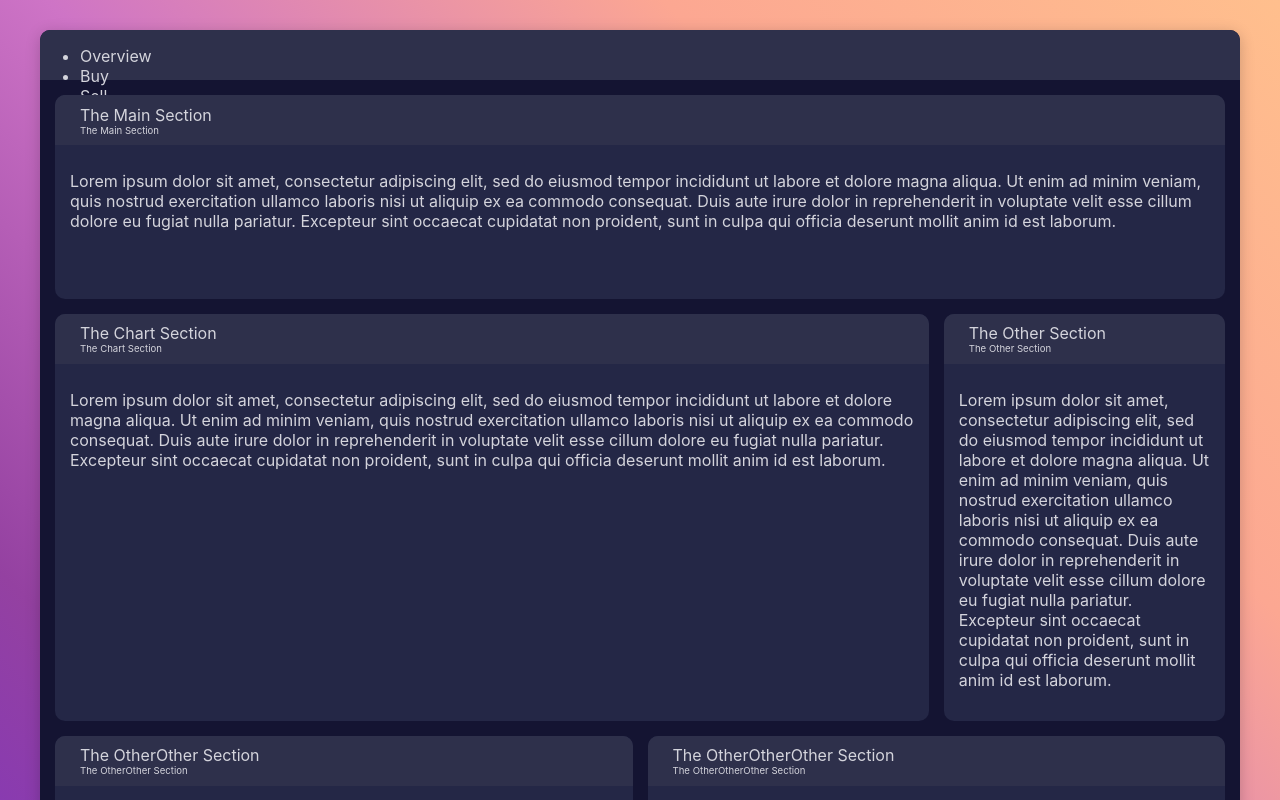
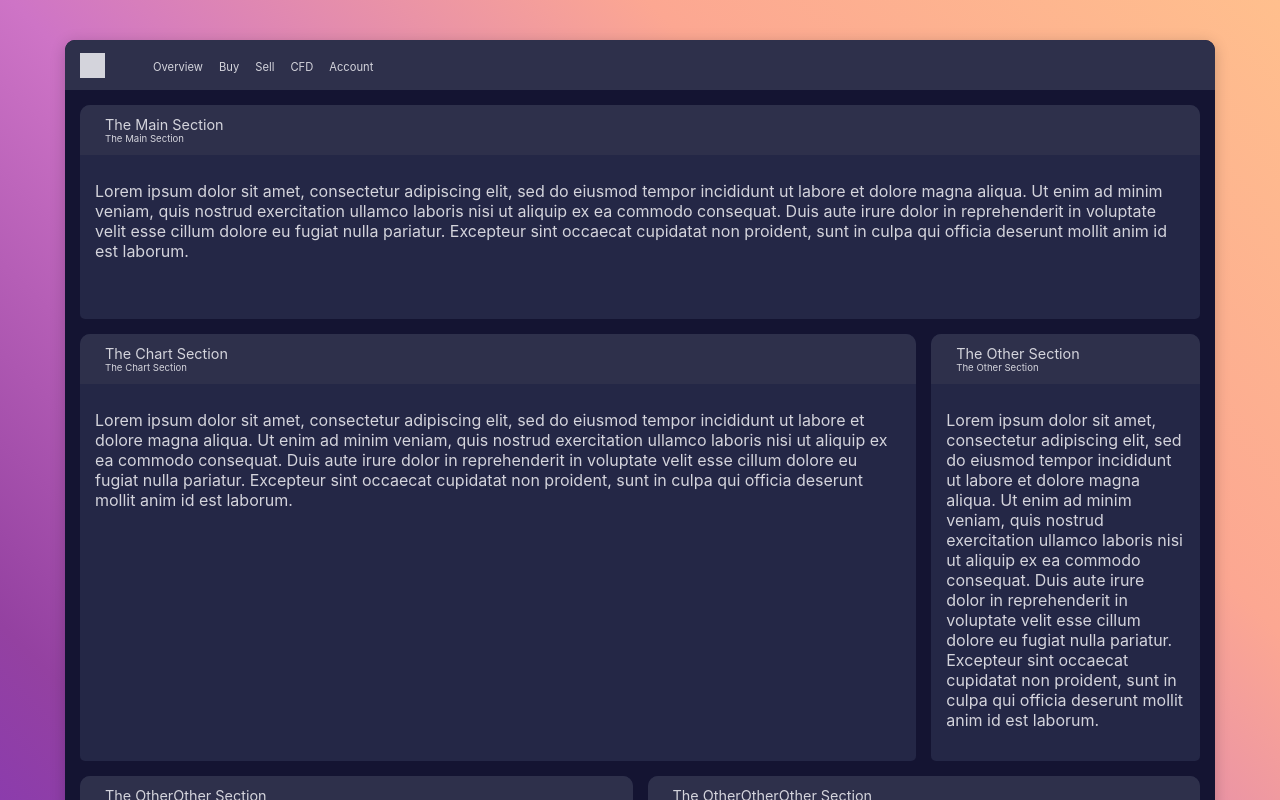
Before and after one commit to tywi6665/M3, a React (Create React App) app: page / in a window 1280 px wide. Shown: the top 800 px of the page. Built offline with nearby package versions, Linux system fonts and the light colour scheme.

Commit message:
styling changes

```diff
--- a/src/App.scss
+++ b/src/App.scss
@@ -2,19 +2,20 @@ $silver: #d4d4dc;
 $background-color: rgb(20,20,50);
 $dark-slate: rgb(36,39,70);
 $light-slate: rgb(46,48,75);
-$border-radius: 10px;
+$border-top-radius: 10px;
+$border-bottom-radius: 5px;
 
 
 .app {
     background: linear-gradient(45deg, rgba(118,48,201,1) 0%, rgba(148,65,161,1) 25%, rgba(206,116,198,1) 50%, rgba(252,167,146,1) 75%, rgba(255,191,141,1) 100%);
     color: #d4d4dc;
-    padding: 15px 25px;
+    padding: 10px 10px;
 
     .master-container {
         background: $background-color;
         margin: 15px;
         padding: 65px 15px 15px 15px;
-        border-radius: $border-radius;
+        border-radius: $border-top-radius;
         position: relative;
         display: grid;
         grid-template-columns: 1fr;
@@ -27,17 +28,40 @@ $border-radius: 10px;
             background: $light-slate;
             width: 100%;
             height: 50px;
-            border-top-left-radius: $border-radius;
-            border-top-right-radius: $border-radius;
+            display: flex;
+            align-items: center;
+            border-top-left-radius: $border-top-radius;
+            border-top-right-radius: $border-top-radius;
             position: absolute;
             top: 0;
             left: 0;
+
+            .logo {
+                background: $silver;
+                height: 25px;
+                width: 25px;
+                margin-left: 15px;
+            }
+
+            ul {
+                list-style: none;
+
+                li {
+                    display: inline;
+                    margin: 0 8px;
+                    font-size: 0.7em;
+                }
+            }
         }
 
         .container {
             background: $dark-slate;
             padding: 60px 15px 15px 15px;
-            border-radius: $border-radius;
+            border-top-left-radius: $border-top-radius;
+            border-top-right-radius: $border-top-radius;
+            border-bottom-left-radius: $border-bottom-radius;
+            border-bottom-right-radius: $border-bottom-radius;
+            position: absolute;
             position: relative;
         }
 
@@ -57,11 +81,12 @@ $border-radius: 10px;
             display: flex;
             justify-content: center;
             flex-direction: column;
-            border-top-left-radius: $border-radius;
-            border-top-right-radius: $border-radius;
+            border-top-left-radius: $border-top-radius;
+            border-top-right-radius: $border-top-radius;
 
             .header {
                 padding-left: 25px;
+                font-size: 0.9em;
                 margin: 0;
             }
 
@@ -78,6 +103,7 @@ $border-radius: 10px;
 @media only screen and (min-width: 700px) {
 
     .app {
+        padding: 15px 25px;
 
         .master-container {
             display: grid;
@@ -100,6 +126,7 @@ $border-radius: 10px;
 @media only screen and (min-width: 1000px) {
 
     .app {
+        padding: 25px 50px;
 
         .master-container {
             display: grid;
--- a/src/Components/Navbar.js
+++ b/src/Components/Navbar.js
@@ -3,7 +3,7 @@ import React from 'react';
 const Navbar = () => {
     return (
         <div className="navbar">
-            <span className="logo"></span>
+            <div className="logo"></div>
             <ul className="nav-list">
                 <li className="nav-list-item">Overview</li>
                 <li className="nav-list-item">Buy</li>
```
